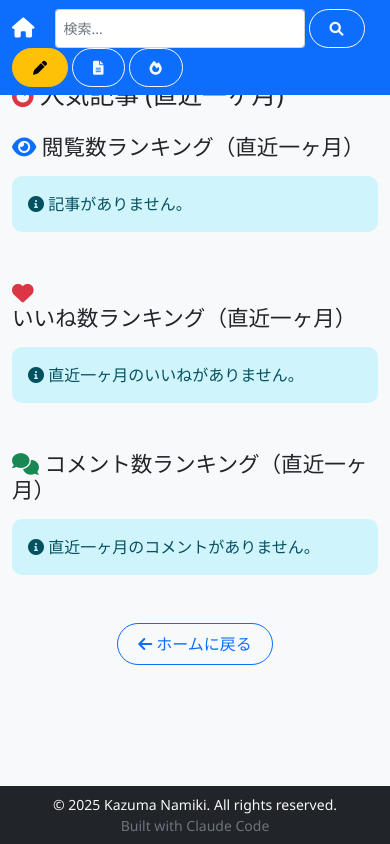
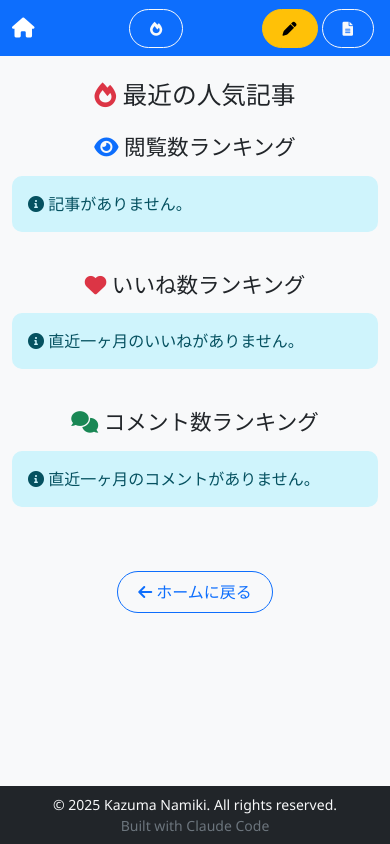
Before and after one commit to namityo/knowledge-hub, a Flask app: page /popular in a window 390 px wide. Run offline with Flask 3, Linux system fonts and the light colour scheme; some libraries are stand-ins or nearby versions.

Commit message:
デザイン修正

```diff
--- a/templates/base.html
+++ b/templates/base.html
@@ -16,8 +16,9 @@
                 <i class="fas fa-home"></i>
             </a>
 
-            <!-- 検索フォーム -->
-            <form method="GET" action="{{ url_for('index') }}" class="d-flex flex-grow-1 mx-1">
+            <!-- 検索フォーム（小画面では非表示） -->
+            <div class="d-none d-sm-flex flex-grow-1 mx-1">
+                <form method="GET" action="{{ url_for('index') }}" class="d-flex">
                     <input type="text" name="search" class="form-control form-control-sm me-1" placeholder="検索..." value="{{ request.args.get('search', '') }}" style="max-width: 250px; min-width: 80px;">
                     {% if request.args.get('my_posts') %}
                     <input type="hidden" name="my_posts" value="{{ request.args.get('my_posts') }}">
@@ -31,6 +32,22 @@
                     </a>
                     {% endif %}
                 </form>
+
+                <!-- 人気記事リンク（検索の真横・sm画面以上） -->
+                <a class="btn btn-outline-light btn-sm d-none d-lg-block ms-2" href="{{ url_for('popular') }}">
+                    <i class="fas fa-fire me-1"></i>人気記事
+                </a>
+                <a class="btn btn-outline-light btn-sm d-lg-none ms-2" href="{{ url_for('popular') }}">
+                    <i class="fas fa-fire"></i>
+                </a>
+            </div>
+
+            <!-- 人気記事リンク（小画面専用） -->
+            <div class="d-sm-none flex-grow-1 mx-1 d-flex justify-content-center">
+                <a class="btn btn-outline-light btn-sm" href="{{ url_for('popular') }}">
+                    <i class="fas fa-fire"></i>
+                </a>
+            </div>
 
             <div class="navbar-nav d-flex flex-row align-items-center" style="flex-shrink: 0;">
                 <a class="btn btn-warning btn-sm d-none d-lg-block me-1" href="{{ url_for('create') }}">
@@ -57,12 +74,6 @@
                     </span>
                     {% endif %}
                 </a>
-                <a class="btn btn-outline-light btn-sm d-none d-lg-block me-1" href="{{ url_for('popular') }}">
-                    <i class="fas fa-fire me-1"></i>人気記事
-                </a>
-                <a class="btn btn-outline-light btn-sm d-lg-none me-1" href="{{ url_for('popular') }}">
-                    <i class="fas fa-fire"></i>
-                </a>
                 <span class="text-light small d-none d-xl-block ms-2">
                     <i class="fas fa-user me-1"></i>{{ current_user_id }}
                 </span>
@@ -85,7 +96,7 @@
         {% block content %}{% endblock %}
     </div>
 
-    <footer class="bg-dark text-light py-2 mt-auto">
+    <footer class="bg-dark text-light py-2">
         <div class="container">
             <div class="row">
                 <div class="col-12 text-center">
--- a/templates/popular.html
+++ b/templates/popular.html
@@ -4,32 +4,52 @@
 
 {% block content %}
 <div class="row">
-    <div class="col-md-12">
-        <h2 class="mb-4"><i class="fas fa-fire text-danger"></i> 人気記事 (直近一ヶ月)</h2>
+    <div class="col-12">
+        <h2 class="mb-4 text-center"><i class="fas fa-fire text-danger"></i> 最近の人気記事 </h2>
+    </div>
+</div>
 
+<div class="row">
     <!-- 閲覧数トップ3 -->
-        <div class="mb-5">
-            <h4 class="mb-3"><i class="fas fa-eye text-primary"></i> 閲覧数ランキング（直近一ヶ月）</h4>
+    <div class="col-lg-4 col-md-12 mb-4">
+        <div>
+            <h4 class="mb-3 text-center"><i class="fas fa-eye text-primary"></i> 閲覧数ランキング</h4>
             {% if top_by_views %}
                 {% for item in top_by_views %}
                 {% set knowledge = item.knowledge %}
-                <div class="card mb-3" style="cursor: pointer; transition: transform 0.2s ease, box-shadow 0.2s ease;"
+                <div class="card mb-2" style="cursor: pointer; transition: transform 0.2s ease, box-shadow 0.2s ease;"
                      onmouseover="this.style.transform='translateY(-2px)'; this.style.boxShadow='0 4px 12px rgba(0,0,0,0.15)'"
                      onmouseout="this.style.transform='translateY(0)'; this.style.boxShadow='0 1px 3px rgba(0,0,0,0.12)'"
                      onclick="window.location.href='{{ url_for('view', id=knowledge.id) }}'">
                     <div class="card-body">
-                        <div class="d-flex justify-content-between align-items-start">
-                            <div class="flex-grow-1">
-                                <h5 class="card-title">
+                        <!-- 一行目：ランキングと統計情報 -->
+                        <div class="d-flex justify-content-between align-items-center mb-2">
+                            <!-- ランキングバッジ -->
+                            <div>
                                 {% if loop.index == 1 %}
-                                        <i class="fas fa-trophy text-warning"></i>
+                                    <span class="badge bg-warning text-dark fs-6">
+                                        <i class="fas fa-trophy"></i> 1位
+                                    </span>
                                 {% elif loop.index == 2 %}
-                                        <i class="fas fa-medal text-secondary"></i>
+                                    <span class="badge bg-secondary text-white fs-6">
+                                        <i class="fas fa-medal"></i> 2位
+                                    </span>
                                 {% elif loop.index == 3 %}
-                                        <i class="fas fa-award text-warning"></i>
+                                    <span class="badge bg-success text-white fs-6">
+                                        <i class="fas fa-award"></i> 3位
+                                    </span>
                                 {% endif %}
-                                    {{ knowledge.title }}
-                                </h5>
+                            </div>
+                            <!-- 統計情報 -->
+                            <div class="d-flex gap-3 text-nowrap small text-muted">
+                                <span><i class="fas fa-eye"></i> {{ item.recent_views }}</span>
+                                <span><i class="fas fa-heart text-danger"></i> {{ item.recent_likes }}</span>
+                                <span><i class="fas fa-comments"></i> {{ item.recent_comments }}</span>
+                            </div>
+                        </div>
+
+                        <!-- 二行目：タイトル -->
+                        <h5 class="card-title mb-2">{{ knowledge.title }}</h5>
 
                         <!-- タグ表示 -->
                         {% if knowledge.tags %}
@@ -42,22 +62,11 @@
                         </div>
                         {% endif %}
 
+                        <!-- 作成者・作成日 -->
                         <small class="text-muted d-flex gap-3 flex-wrap">
                             <span>作成者: {{ knowledge.author }}</span>
                             <span>作成日: {{ knowledge.created_at|jst }}</span>
                         </small>
-                                <div class="card-text mt-2">{{ knowledge.content|preview }}</div>
-                            </div>
-                            <div class="text-end ms-3">
-                                <div class="badge bg-primary fs-6 mb-2">
-                                    <i class="fas fa-eye"></i> {{ item.recent_views }}
-                                </div>
-                                <div class="small text-muted">
-                                    <div><i class="fas fa-heart text-danger"></i> {{ item.recent_likes }}</div>
-                                    <div><i class="fas fa-comments"></i> {{ item.recent_comments }}</div>
-                                </div>
-                            </div>
-                        </div>
                     </div>
                 </div>
                 {% endfor %}
@@ -67,30 +76,48 @@
                 </div>
             {% endif %}
         </div>
+    </div>
 
     <!-- いいね数トップ3 -->
-        <div class="mb-5">
-            <h4 class="mb-3"><i class="fas fa-heart text-danger"></i> いいね数ランキング（直近一ヶ月）</h4>
+    <div class="col-lg-4 col-md-12 mb-4">
+        <div>
+            <h4 class="mb-3 text-center"><i class="fas fa-heart text-danger"></i> いいね数ランキング</h4>
             {% if top_by_likes %}
                 {% for item in top_by_likes %}
                 {% set knowledge = item.knowledge %}
-                <div class="card mb-3" style="cursor: pointer; transition: transform 0.2s ease, box-shadow 0.2s ease;"
+                <div class="card mb-2" style="cursor: pointer; transition: transform 0.2s ease, box-shadow 0.2s ease;"
                      onmouseover="this.style.transform='translateY(-2px)'; this.style.boxShadow='0 4px 12px rgba(0,0,0,0.15)'"
                      onmouseout="this.style.transform='translateY(0)'; this.style.boxShadow='0 1px 3px rgba(0,0,0,0.12)'"
                      onclick="window.location.href='{{ url_for('view', id=knowledge.id) }}'">
                     <div class="card-body">
-                        <div class="d-flex justify-content-between align-items-start">
-                            <div class="flex-grow-1">
-                                <h5 class="card-title">
+                        <!-- 一行目：ランキングと統計情報 -->
+                        <div class="d-flex justify-content-between align-items-center mb-2">
+                            <!-- ランキングバッジ -->
+                            <div>
                                 {% if loop.index == 1 %}
-                                        <i class="fas fa-trophy text-warning"></i>
+                                    <span class="badge bg-warning text-dark fs-6">
+                                        <i class="fas fa-trophy"></i> 1位
+                                    </span>
                                 {% elif loop.index == 2 %}
-                                        <i class="fas fa-medal text-secondary"></i>
+                                    <span class="badge bg-secondary text-white fs-6">
+                                        <i class="fas fa-medal"></i> 2位
+                                    </span>
                                 {% elif loop.index == 3 %}
-                                        <i class="fas fa-award text-warning"></i>
+                                    <span class="badge bg-success text-white fs-6">
+                                        <i class="fas fa-award"></i> 3位
+                                    </span>
                                 {% endif %}
-                                    {{ knowledge.title }}
-                                </h5>
+                            </div>
+                            <!-- 統計情報 -->
+                            <div class="d-flex gap-3 text-nowrap small text-muted">
+                                <span><i class="fas fa-eye"></i> {{ item.recent_views }}</span>
+                                <span><i class="fas fa-heart text-danger"></i> {{ item.recent_likes }}</span>
+                                <span><i class="fas fa-comments"></i> {{ item.recent_comments }}</span>
+                            </div>
+                        </div>
+
+                        <!-- 二行目：タイトル -->
+                        <h5 class="card-title mb-2">{{ knowledge.title }}</h5>
 
                         <!-- タグ表示 -->
                         {% if knowledge.tags %}
@@ -103,22 +130,11 @@
                         </div>
                         {% endif %}
 
+                        <!-- 作成者・作成日 -->
                         <small class="text-muted d-flex gap-3 flex-wrap">
                             <span>作成者: {{ knowledge.author }}</span>
                             <span>作成日: {{ knowledge.created_at|jst }}</span>
                         </small>
-                                <div class="card-text mt-2">{{ knowledge.content|preview }}</div>
-                            </div>
-                            <div class="text-end ms-3">
-                                <div class="badge bg-danger fs-6 mb-2">
-                                    <i class="fas fa-heart"></i> {{ item.recent_likes }}
-                                </div>
-                                <div class="small text-muted">
-                                    <div><i class="fas fa-eye"></i> {{ item.recent_views }}</div>
-                                    <div><i class="fas fa-comments"></i> {{ item.recent_comments }}</div>
-                                </div>
-                            </div>
-                        </div>
                     </div>
                 </div>
                 {% endfor %}
@@ -128,30 +144,48 @@
                 </div>
             {% endif %}
         </div>
+    </div>
 
     <!-- コメント数トップ3 -->
-        <div class="mb-5">
-            <h4 class="mb-3"><i class="fas fa-comments text-success"></i> コメント数ランキング（直近一ヶ月）</h4>
+    <div class="col-lg-4 col-md-12 mb-4">
+        <div>
+            <h4 class="mb-3 text-center"><i class="fas fa-comments text-success"></i> コメント数ランキング</h4>
             {% if top_by_comments %}
                 {% for item in top_by_comments %}
                 {% set knowledge = item.knowledge %}
-                <div class="card mb-3" style="cursor: pointer; transition: transform 0.2s ease, box-shadow 0.2s ease;"
+                <div class="card mb-2" style="cursor: pointer; transition: transform 0.2s ease, box-shadow 0.2s ease;"
                      onmouseover="this.style.transform='translateY(-2px)'; this.style.boxShadow='0 4px 12px rgba(0,0,0,0.15)'"
                      onmouseout="this.style.transform='translateY(0)'; this.style.boxShadow='0 1px 3px rgba(0,0,0,0.12)'"
                      onclick="window.location.href='{{ url_for('view', id=knowledge.id) }}'">
                     <div class="card-body">
-                        <div class="d-flex justify-content-between align-items-start">
-                            <div class="flex-grow-1">
-                                <h5 class="card-title">
+                        <!-- 一行目：ランキングと統計情報 -->
+                        <div class="d-flex justify-content-between align-items-center mb-2">
+                            <!-- ランキングバッジ -->
+                            <div>
                                 {% if loop.index == 1 %}
-                                        <i class="fas fa-trophy text-warning"></i>
+                                    <span class="badge bg-warning text-dark fs-6">
+                                        <i class="fas fa-trophy"></i> 1位
+                                    </span>
                                 {% elif loop.index == 2 %}
-                                        <i class="fas fa-medal text-secondary"></i>
+                                    <span class="badge bg-secondary text-white fs-6">
+                                        <i class="fas fa-medal"></i> 2位
+                                    </span>
                                 {% elif loop.index == 3 %}
-                                        <i class="fas fa-award text-warning"></i>
+                                    <span class="badge bg-success text-white fs-6">
+                                        <i class="fas fa-award"></i> 3位
+                                    </span>
                                 {% endif %}
-                                    {{ knowledge.title }}
-                                </h5>
+                            </div>
+                            <!-- 統計情報 -->
+                            <div class="d-flex gap-3 text-nowrap small text-muted">
+                                <span><i class="fas fa-eye"></i> {{ item.recent_views }}</span>
+                                <span><i class="fas fa-heart text-danger"></i> {{ item.recent_likes }}</span>
+                                <span><i class="fas fa-comments"></i> {{ item.recent_comments }}</span>
+                            </div>
+                        </div>
+
+                        <!-- 二行目：タイトル -->
+                        <h5 class="card-title mb-2">{{ knowledge.title }}</h5>
 
                         <!-- タグ表示 -->
                         {% if knowledge.tags %}
@@ -164,22 +198,11 @@
                         </div>
                         {% endif %}
 
+                        <!-- 作成者・作成日 -->
                         <small class="text-muted d-flex gap-3 flex-wrap">
                             <span>作成者: {{ knowledge.author }}</span>
                             <span>作成日: {{ knowledge.created_at|jst }}</span>
                         </small>
-                                <div class="card-text mt-2">{{ knowledge.content|preview }}</div>
-                            </div>
-                            <div class="text-end ms-3">
-                                <div class="badge bg-success fs-6 mb-2">
-                                    <i class="fas fa-comments"></i> {{ item.recent_comments }}
-                                </div>
-                                <div class="small text-muted">
-                                    <div><i class="fas fa-eye"></i> {{ item.recent_views }}</div>
-                                    <div><i class="fas fa-heart text-danger"></i> {{ item.recent_likes }}</div>
-                                </div>
-                            </div>
-                        </div>
                     </div>
                 </div>
                 {% endfor %}
@@ -189,8 +212,12 @@
                 </div>
             {% endif %}
         </div>
+    </div>
+</div>
 
 <!-- 戻るボタン -->
+<div class="row">
+    <div class="col-12">
         <div class="text-center mt-4">
             <a href="{{ url_for('index') }}" class="btn btn-outline-primary">
                 <i class="fas fa-arrow-left"></i> ホームに戻る
```
Lines whose indentation alone changed are shown as unchanged.
